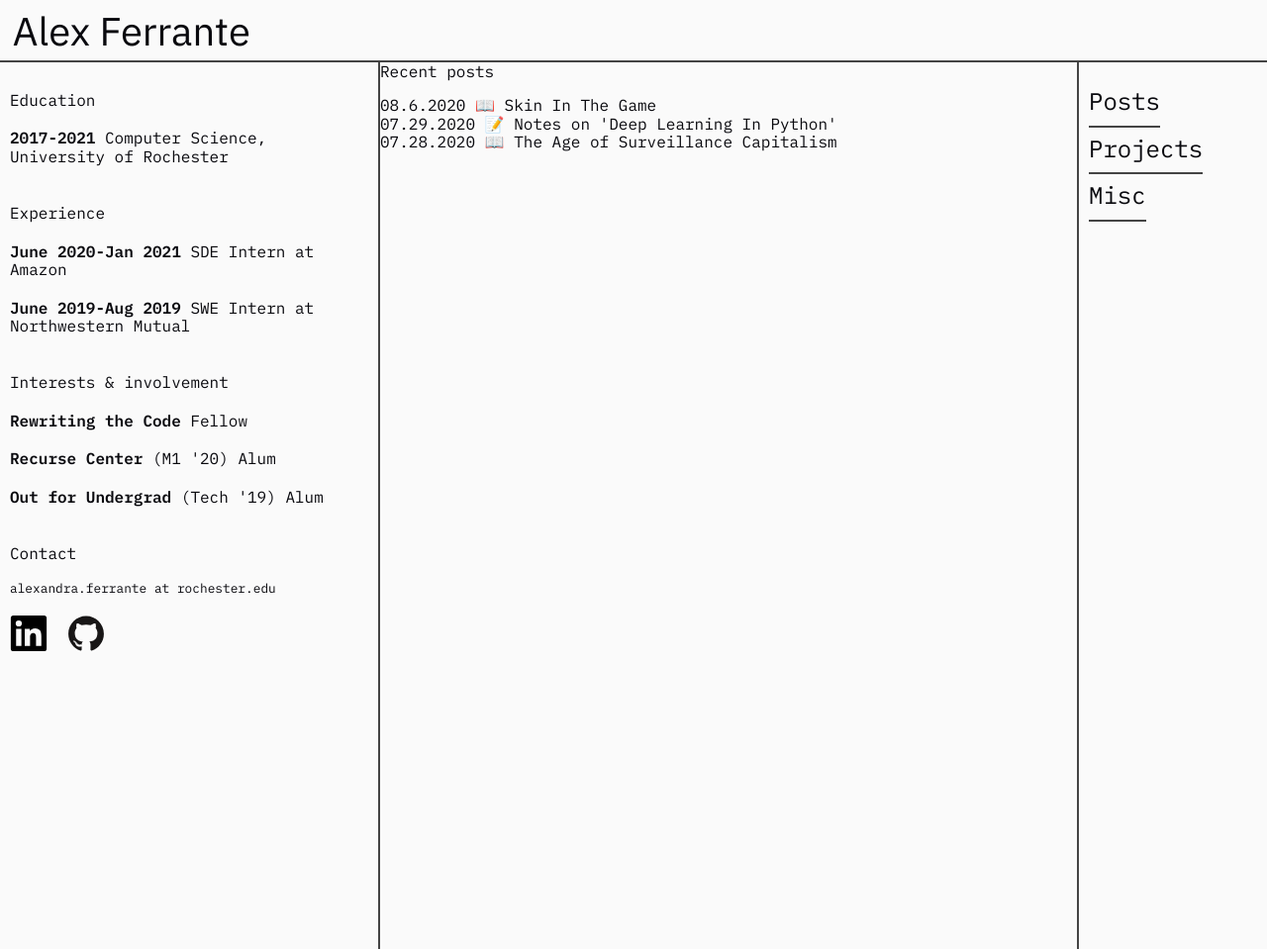
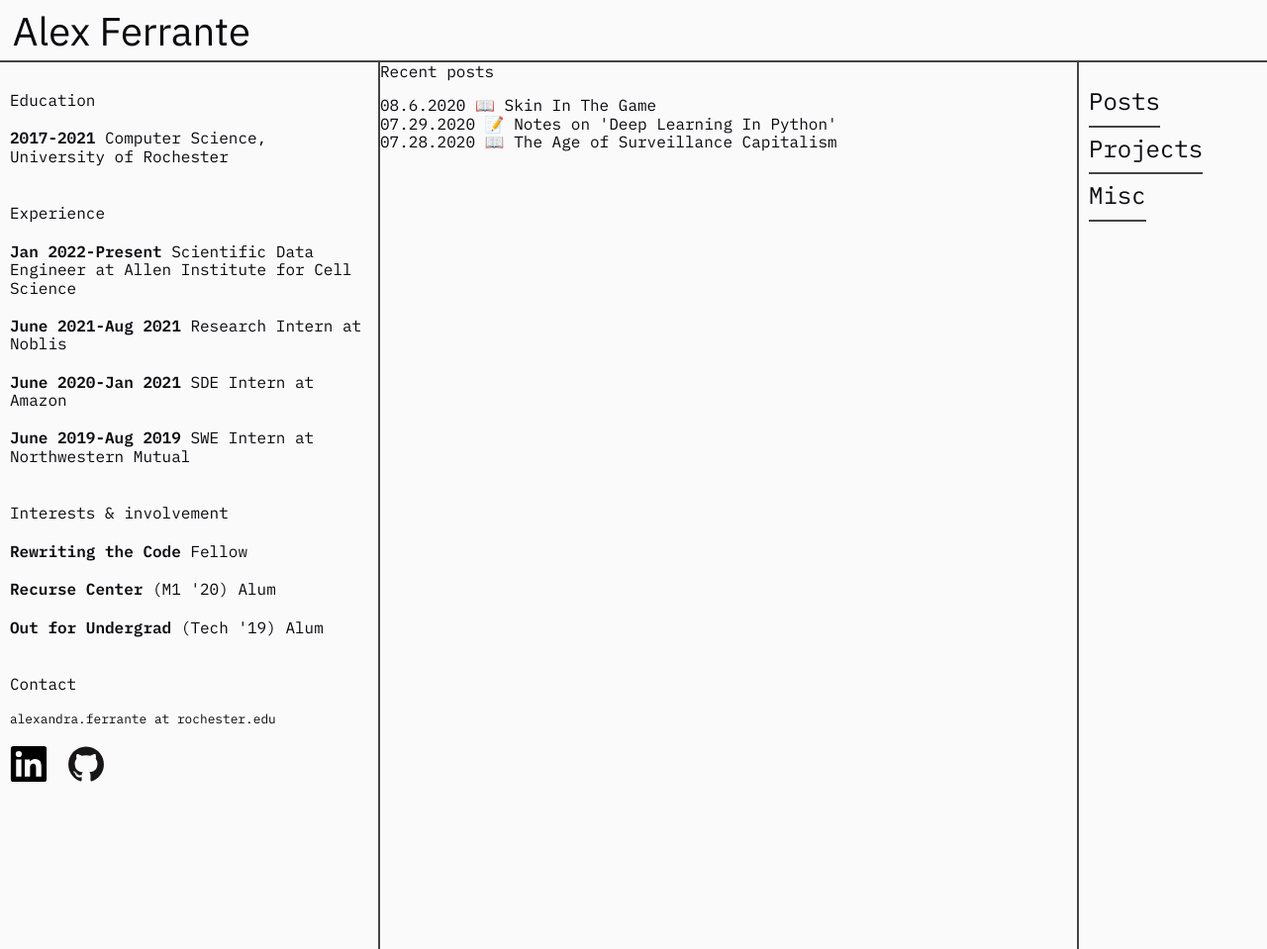
Before and after one commit to alexferrante/alexferrante.github.io, a Jekyll site: the page built from index.markdown, in a window 1280 px wide, cut to the strip 0-959 px from the top of the page. Shown: the whole strip at 99% size. Built offline with Jekyll 4.4.1, drawn with Linux system fonts in a browser that asks for light colours.

Commit message:
Update my info, fix security deps

```diff
--- a/_includes/side.html
+++ b/_includes/side.html
@@ -2,6 +2,8 @@
       <p class="title">Education</p>
       <p><span>2017-2021 </span>Computer Science, University of Rochester</p>
       <p class="title">Experience</p>
+      <p><span>Jan 2022-Present </span>Scientific Data Engineer at Allen Institute for Cell Science</p>
+      <p><span>June 2021-Aug 2021 </span>Research Intern at Noblis</p>
       <p><span>June 2020-Jan 2021 </span>SDE Intern at Amazon</p>
       <p><span>June 2019-Aug 2019 </span>SWE Intern at Northwestern Mutual</p>
       <p class="title">Interests & involvement</p>
```
Also changed, not shown: Gemfile.lock.
